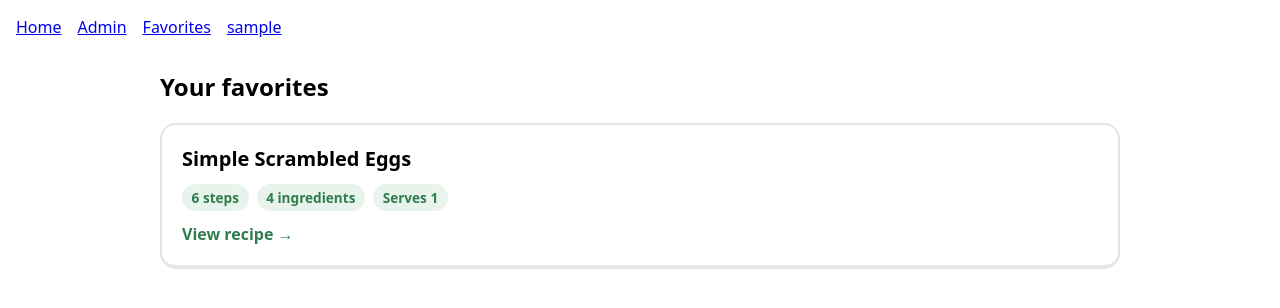
After one commit to Nemo-22-UF/CEN3031-Project, a Flask app: page /favorites in a window 1280 px wide. The commit adds this page. Shown: the top 308 px of the page. Run offline with Flask 3, Linux system fonts and the light colour scheme; a user stored in the database is signed in; tables that the repository leaves empty hold one stand-in row (values such as "Sample post").

Commit message:
feat: let users favorite recipes and see their favorites (#62)

```diff
--- a/app/routes.py
+++ b/app/routes.py
@@ -9,6 +9,10 @@ from app.servings import (
     parse_servings,
     scale_ingredients,
 )
+from flask_login import current_user, login_required
+
+from app import db
+from app.models import Favorite, get_favorites
 
 main = Blueprint("main", __name__)
 
@@ -38,10 +42,17 @@ def recipe_detail(recipe_id):
     recipe = get_recipe(recipe_id)
     if recipe is None:
         abort(404)
+    is_favorite = (
+        current_user.is_authenticated
+        and Favorite.query.filter_by(user_id=current_user.id, recipe_id=recipe_id).first() is not None
+    )
     return render_template(
-        "recipe_detail.html", recipe=recipe, format_quantity=format_quantity, format_unit=format_unit
+        "recipe_detail.html",
+        recipe=recipe,
+        format_quantity=format_quantity,
+        format_unit=format_unit,
+        is_favorite=is_favorite,
     )
-
 
 @main.route("/recipes/<int:recipe_id>/cook")
 def cook(recipe_id):
@@ -84,3 +95,23 @@ def cook_complete(recipe_id):
 
     # Saving the completion to the user's history is handled by PBI-08.
     return render_template("cook_complete.html", recipe=recipe)
+
+@main.route("/recipes/<int:recipe_id>/favorite", methods=["POST"])
+@login_required
+def toggle_favorite(recipe_id):
+    if get_recipe(recipe_id) is None:
+        abort(404)
+    favorite = Favorite.query.filter_by(user_id=current_user.id, recipe_id=recipe_id).first()
+    if favorite:
+        db.session.delete(favorite)
+    else:
+        db.session.add(Favorite(user_id=current_user.id, recipe_id=recipe_id))
+    db.session.commit()
+    return redirect(url_for("main.recipe_detail", recipe_id=recipe_id))
+
+
+@main.route("/favorites")
+@login_required
+def favorites():
+    recipes = [get_recipe(favorite.recipe_id) for favorite in get_favorites(current_user.id)]
+    return render_template("favorites.html", recipes=[recipe for recipe in recipes if recipe])
--- a/app/static/style.css
+++ b/app/static/style.css
@@ -347,3 +347,11 @@ button.button{
 .how-it-works p{
     margin: 0;
 }
+.favorite-form{
+    margin: 1rem 0 1.5rem;
+}
+.favorite-form .button{
+    padding: 0.4rem 0.9rem;
+    font-size: 0.9rem;
+    cursor: pointer;
+}
--- a/app/templates/base.html
+++ b/app/templates/base.html
@@ -11,6 +11,7 @@
         <a href="{{ url_for('main.index') }}">Home</a>
         {% if current_user.is_authenticated %}
         {% if current_user.is_admin %}<a href="{{ url_for('auth.admin') }}">Admin</a>{% endif %}
+        <a href="{{ url_for('main.favorites') }}">Favorites</a>
         <a href="{{ url_for('auth.profile') }}">{{ current_user.username }}</a>
         {% else %}
         <a href="{{ url_for('auth.login') }}">Log in</a>
--- /dev/null
+++ b/app/templates/favorites.html
@@ -0,0 +1,29 @@
+{% extends "base.html" %}
+
+{% block title %}Favorites{% endblock %}
+
+{% block content %}
+<section class="recipes">
+    <h1>Your favorites</h1>
+
+    {% if recipes %}
+    <ul class="recipe-grid">
+        {% for recipe in recipes %}
+        <li>
+            <a class="recipe-card" href="{{ url_for('main.recipe_detail', recipe_id=recipe.id) }}">
+                <h2 class="recipe-card-title">{{ recipe.title }}</h2>
+                <div class="badges">
+                    <span class="badge">{{ recipe.steps | length }} step{{ "s" if recipe.steps | length != 1 }}</span>
+                    <span class="badge">{{ recipe.ingredients | length }} ingredient{{ "s" if recipe.ingredients | length != 1 }}</span>
+                    <span class="badge">Serves {{ recipe.base_servings }}</span>
+                </div>
+                <span class="recipe-card-cta">View recipe →</span>
+            </a>
+        </li>
+        {% endfor %}
+    </ul>
+    {% else %}
+    <p>No favorites yet. <a href="{{ url_for('main.recipes') }}">Browse recipes</a> and tap ☆ to save one.</p>
+    {% endif %}
+</section>
+{% endblock %}
--- a/app/templates/recipe_detail.html
+++ b/app/templates/recipe_detail.html
@@ -12,6 +12,11 @@
         <span class="badge">{{ recipe.ingredients | length }} ingredient{{ "s" if recipe.ingredients | length != 1 }}</span>
         <span class="badge">Serves {{ recipe.base_servings }}</span>
     </div>
+    {% if current_user.is_authenticated %}
+    <form class="favorite-form" method="POST" action="{{ url_for('main.toggle_favorite', recipe_id=recipe.id) }}">
+        <button class="button button-secondary" type="submit">{{ "★ Favorited" if is_favorite else "☆ Add to favorites" }}</button>
+    </form>
+    {% endif %}
 
     <div class="detail-box">
         <h2>Ingredients</h2>
```
Also changed, not shown: tests/test_favorites.py (added, +50 -0 lines).
